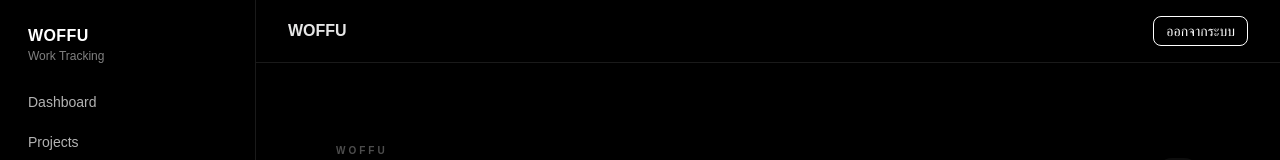
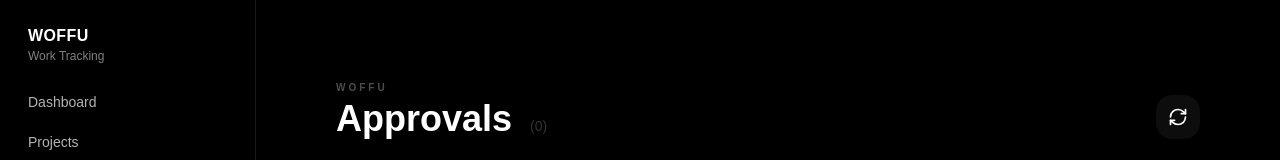
Before and after one commit to owenvader710/woffu, a Next.js app: page /approvals in a window 1280 px wide. Shown: the top 160 px of the page. Built offline with nearby package versions, Linux system fonts and the light colour scheme; no server answers.

Commit message:
git add app/(app)/layout.tsx app/(app)/projects/layout.tsx git commit -m "ui: enforce app layout sidebar" git push

```diff
--- a/app/(app)/layout.tsx
+++ b/app/(app)/layout.tsx
@@ -1,14 +1,20 @@
 // app/(app)/layout.tsx
 import React from "react";
-import { createSupabaseServerClient } from "@/utils/supabase/server";
-import ClientShell from "./ClientShell";
+import Sidebar from "./components/Sidebar";
 
 export const dynamic = "force-dynamic";
 
-export default async function AppLayout({ children }: { children: React.ReactNode }) {
-  const supabase = await createSupabaseServerClient();
-  const { data } = await supabase.auth.getUser();
-  const email = data?.user?.email ?? null;
-
-  return <ClientShell userEmail={email}>{children}</ClientShell>;
+export default function AppLayout({ children }: { children: React.ReactNode }) {
+  return (
+    <div className="min-h-screen bg-black text-white">
+      <div className="flex min-h-screen">
+        <Sidebar />
+        <main className="min-w-0 flex-1">
+          <div className="mx-auto w-full max-w-7xl px-4 py-6 md:px-8 md:py-8">
+            {children}
+          </div>
+        </main>
+      </div>
+    </div>
+  );
 }
```
